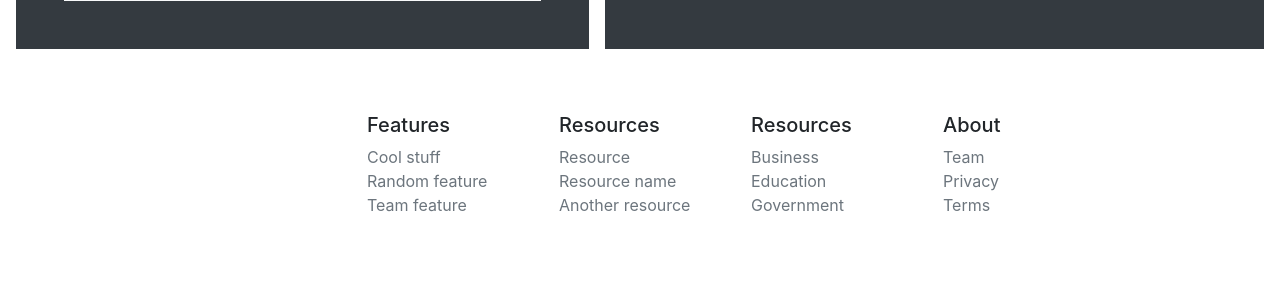
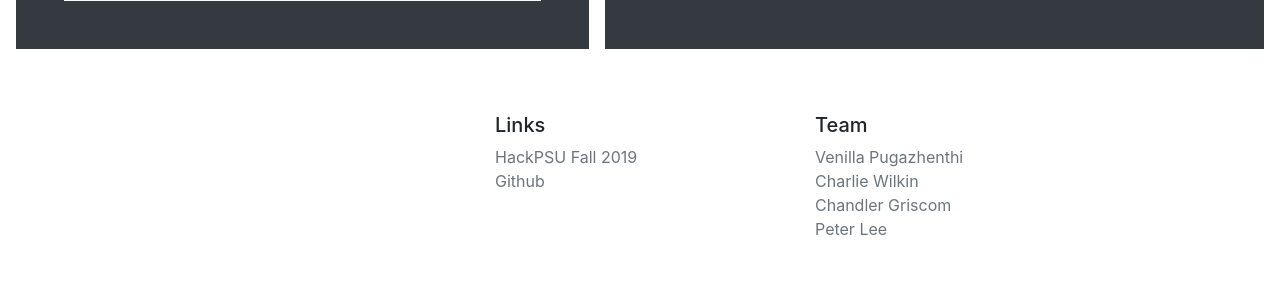
Before and after one commit to VennilaPugazhenthi/GetOffTheRoad, a Flask app: page / in a window 1280 px wide. Shown: the part 1493-1798 px from the top of the page. Before the commit the page ends 1705 px from the top, so only its background shows below. Run offline with Flask 2, Linux system fonts and the light colour scheme; some libraries are stand-ins or nearby versions.

Commit message:
Update registration, links

```diff
--- a/FlaskApp/FlaskApp/templates/index.html
+++ b/FlaskApp/FlaskApp/templates/index.html
@@ -123,22 +123,22 @@ $("#searchbutton").on("click", function (e) {
         <div class="col-12 col-md">
         </div>
         <div class="col-6 col-md">
-          <h5>Features</h5>
+          <h5>Links</h5>
           <ul class="list-unstyled text-small">
-            <li><a class="text-muted" href="#">Cool stuff</a></li>
-            <li><a class="text-muted" href="#">Random feature</a></li>
-            <li><a class="text-muted" href="#">Team feature</a></li>
+            <li><a class="text-muted" href="https://hackpsu-fall-2019.devpost.com/">HackPSU Fall 2019</a></li>
+            <li><a class="text-muted" href="https://github.com/VennilaPugazhenthi/GetOffTheRoad">Github</a></li>
           </ul>
         </div>
         <div class="col-6 col-md">
-          <h5>Resources</h5>
+          <h5>Team</h5>
           <ul class="list-unstyled text-small">
-            <li><a class="text-muted" href="#">Resource</a></li>
-            <li><a class="text-muted" href="#">Resource name</a></li>
-            <li><a class="text-muted" href="#">Another resource</a></li>
+            <li><a class="text-muted" href="https://github.com/VennilaPugazhenthi">Venilla Pugazhenthi</a></li>
+            <li><a class="text-muted" href="https://github.com/busyboredom">Charlie Wilkin</a></li>
+            <li><a class="text-muted" href="https://github.com/cjgriscom">Chandler Griscom</a></li>
+            <li><a class="text-muted" href="https://github.com/pbl5061">Peter Lee</a></li>
           </ul>
         </div>
-        <div class="col-6 col-md">
+        <!--<div class="col-6 col-md">
           <h5>Resources</h5>
           <ul class="list-unstyled text-small">
             <li><a class="text-muted" href="#">Business</a></li>
@@ -154,7 +154,7 @@ $("#searchbutton").on("click", function (e) {
             <li><a class="text-muted" href="#">Terms</a></li>
           </ul>
         </div>
-      </div>
+      </div>-->
     </footer>
 
 
--- a/FlaskApp/FlaskApp/templates/security/register_user.html
+++ b/FlaskApp/FlaskApp/templates/security/register_user.html
@@ -9,7 +9,7 @@
             {{ register_user_form.password(placeholder="password", type="password") }}<br>
             {# register_user_form.confirm(placeholder="confirm password") #}<br>
             {{ register_user_form.submit }}
-	    <!--<input type="submit" value="Register" >-->
+	    <input type="submit" value="Register" >
 
         </form>
     </div>
```
